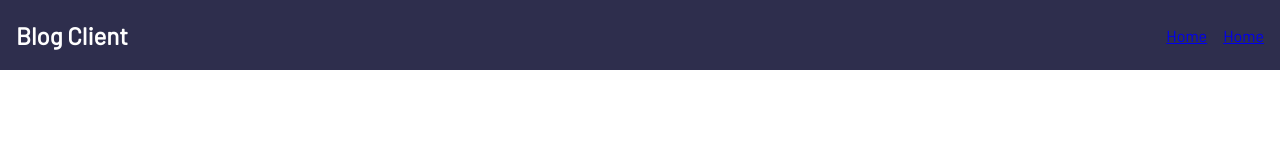
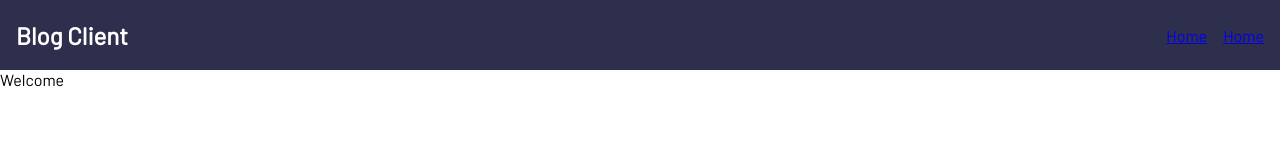
Before and after one commit to brajpatel/blog-client, a React (Vite) app: page / in a window 1280 px wide. Shown: the top 160 px of the page. Built offline with nearby package versions, Linux system fonts and the light colour scheme.

Commit message:
Create welcome component

```diff
--- a/src/RouteSwitch.jsx
+++ b/src/RouteSwitch.jsx
@@ -1,6 +1,7 @@
 import './App.css';
 import { BrowserRouter, Routes, Route } from 'react-router-dom';
 import Navbar from './components/Navbar.jsx';
+import Welcome from './components/Welcome';
 import Posts from './components/Posts.jsx';
 
 function RouteSwitch() {
@@ -8,7 +9,7 @@ function RouteSwitch() {
     <BrowserRouter>
       <Navbar/>
       <Routes>
-        {/* <Route path="/" element={<Welcome/>}/> */}
+        <Route path="/" element={<Welcome/>}/>
         <Route path="/posts" element={<Posts/>}/>
       </Routes>
     </BrowserRouter>
--- /dev/null
+++ b/src/components/Welcome.jsx
@@ -0,0 +1,7 @@
+function Welcome() {
+    return (
+        <div>Welcome</div>
+    )
+}
+
+export default Welcome;
```
